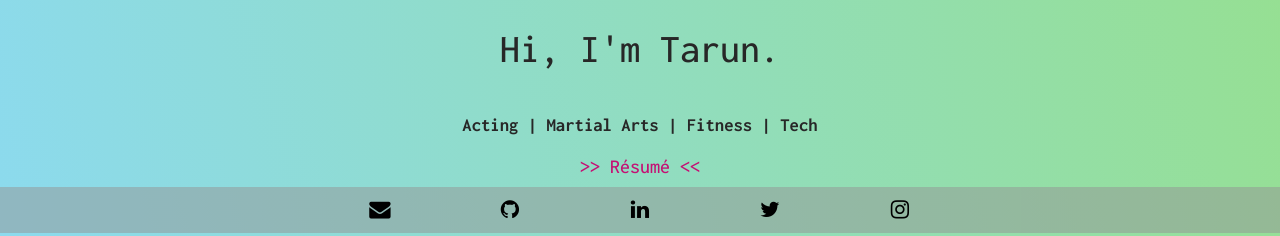
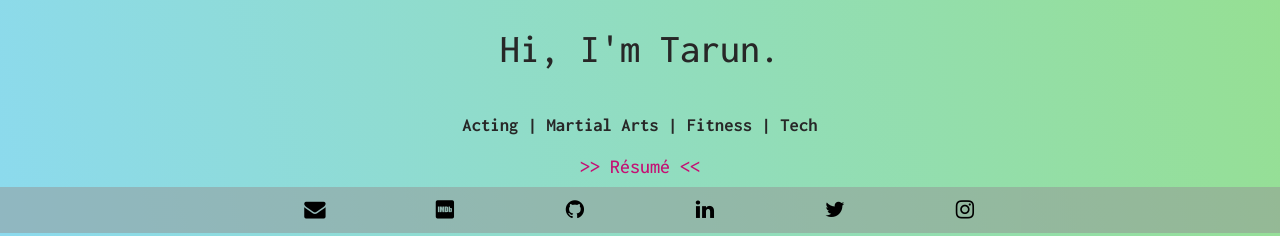
Before and after one commit to tarun010/tarun010.pythonanywhere.com, a Flask app: page / in a window 1280 px wide. Shown: the part 567-803 px from the top of the page. Run offline with Flask 2, Linux system fonts and the light colour scheme; data that the repository does not hold is empty; parts of the project's set-up code (start-up, migrations or seed data) failed here and were passed over; some libraries are stand-ins or nearby versions.

Commit message:
Update layout.html

```diff
--- a/templates/layout.html
+++ b/templates/layout.html
@@ -37,6 +37,7 @@
                 <link rel="stylesheet" href="https://cdnjs.cloudflare.com/ajax/libs/font-awesome/4.7.0/css/font-awesome.min.css">
                 <!-- Add font awesome icons -->
                 <a href="mailto:tsubramanian@mun.ca" class="fa fa-envelope fa-lg" ></a>
+		<a href="https://www.imdb.com/name/nm14077221/" class="fa fa-imdb fa-lg"></a>
                 <a href="https://github.com/tarun010" class="fa fa-github fa-lg"></a>
                 <a href="https://www.linkedin.com/in/tarun010" class="fa fa-linkedin fa-lg"></a>
                 <a href="https://twitter.com/_tarun010" class="fa fa-twitter fa-lg"></a>
```
